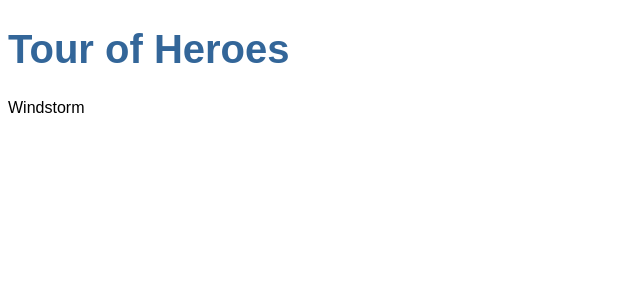
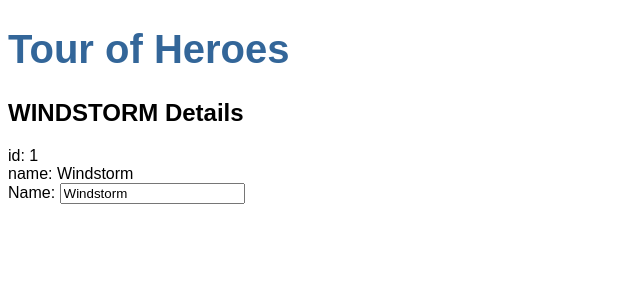
Before and after one commit to vigneshdv/ng-playground, an Angular app: page / in a window 1280 px wide. Shown: the top 300 px of the page, without its empty margins (0-640 px from the left). Built offline with nearby package versions, Linux system fonts and the light colour scheme.

Commit message:
two way data binding for hero name editing

```diff
--- a/src/app/app.component.ts
+++ b/src/app/app.component.ts
@@ -1,4 +1,4 @@
-import { Component } from '@angular/core';
+import {Component} from '@angular/core';
 
 @Component({
   selector: 'app-root',
--- a/src/app/app.module.ts
+++ b/src/app/app.module.ts
@@ -1,5 +1,6 @@
 import { BrowserModule } from '@angular/platform-browser';
 import { NgModule } from '@angular/core';
+import {FormsModule} from '@angular/forms';
 
 import { AppComponent } from './app.component';
 import { HeroesComponent } from './heroes/heroes.component';
@@ -10,7 +11,8 @@
     HeroesComponent
   ],
   imports: [
-    BrowserModule
+    BrowserModule,
+    FormsModule
   ],
   providers: [],
   bootstrap: [AppComponent]
--- a/src/app/hero.ts
+++ b/src/app/hero.ts
@@ -0,0 +1,4 @@
+export class Hero {
+  id: number;
+  name: string;
+}
--- a/src/app/heroes/heroes.component.html
+++ b/src/app/heroes/heroes.component.html
@@ -1,3 +1,10 @@
-<p>
-  {{hero}}
-</p>
+<h2>{{hero.name | uppercase}} Details</h2>
+<div><span>id: </span>{{hero.id}}</div>
+<div><span>name: </span>{{hero.name}}</div>
+
+<div>
+  <label>
+    Name:
+    <input type="text" [(ngModel)]="hero.name" placeholder="name" />
+  </label>
+</div>
--- a/src/app/heroes/heroes.component.ts
+++ b/src/app/heroes/heroes.component.ts
@@ -1,4 +1,5 @@
-import { Component, OnInit } from '@angular/core';
+import {Component, OnInit} from '@angular/core';
+import {Hero} from '../hero';
 
 @Component({
   selector: 'app-heroes',
@@ -6,9 +7,13 @@
   styleUrls: ['./heroes.component.css']
 })
 export class HeroesComponent implements OnInit {
-  hero: string = 'Windstorm';
+  hero: Hero = {
+    id: 1,
+    name: 'Windstorm'
+  };
 
-  constructor() { }
+  constructor() {
+  }
 
   ngOnInit() {
 
```
